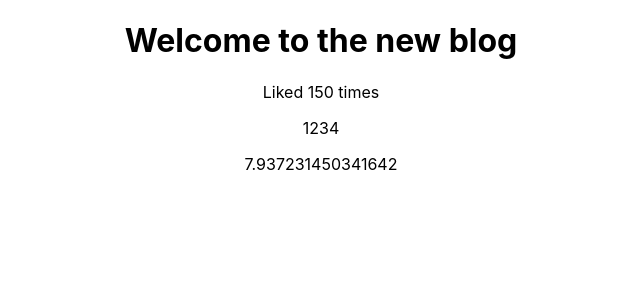
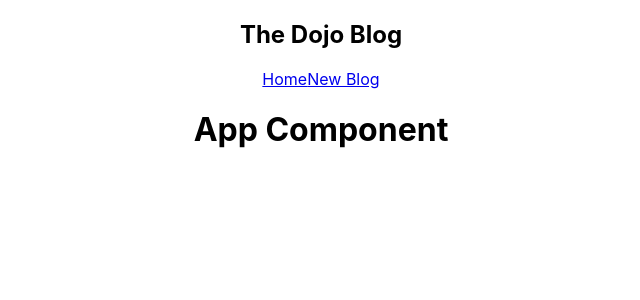
Before and after one commit to FaeizHamdard22/dojo-blog-1, a React (Create React App) app: page / in a window 1280 px wide. Shown: the top 300 px of the page, without its empty margins (319-959 px from the left). Built offline with nearby package versions, Linux system fonts and the light colour scheme.

Commit message:
Navbar component added

```diff
--- a/src/App.js
+++ b/src/App.js
@@ -1,16 +1,10 @@
 import './App.css';
-
+import Navbar from "./Navbar";
 function App() {
-  const title = "Welcome to the new blog";
-  const likes = 150;
   return (
     <div className="App">
-      <div className="content">
-        <h1>{title}</h1>
-        <p>Liked {likes} times</p>
-        <p>{[1, 2, 3, 4]}</p>
-        <p>{Math.random() * 10}</p>
-      </div>
+      <Navbar />
+      <h1>App Component</h1>
     </div>
   );
 }
--- a/src/Navbar.js
+++ b/src/Navbar.js
@@ -8,6 +8,6 @@ const Navbar = () => {
       </div>
     </nav>
   );
-}
+};
 
 export default Navbar;
```
Lines whose indentation alone changed are shown as unchanged.
